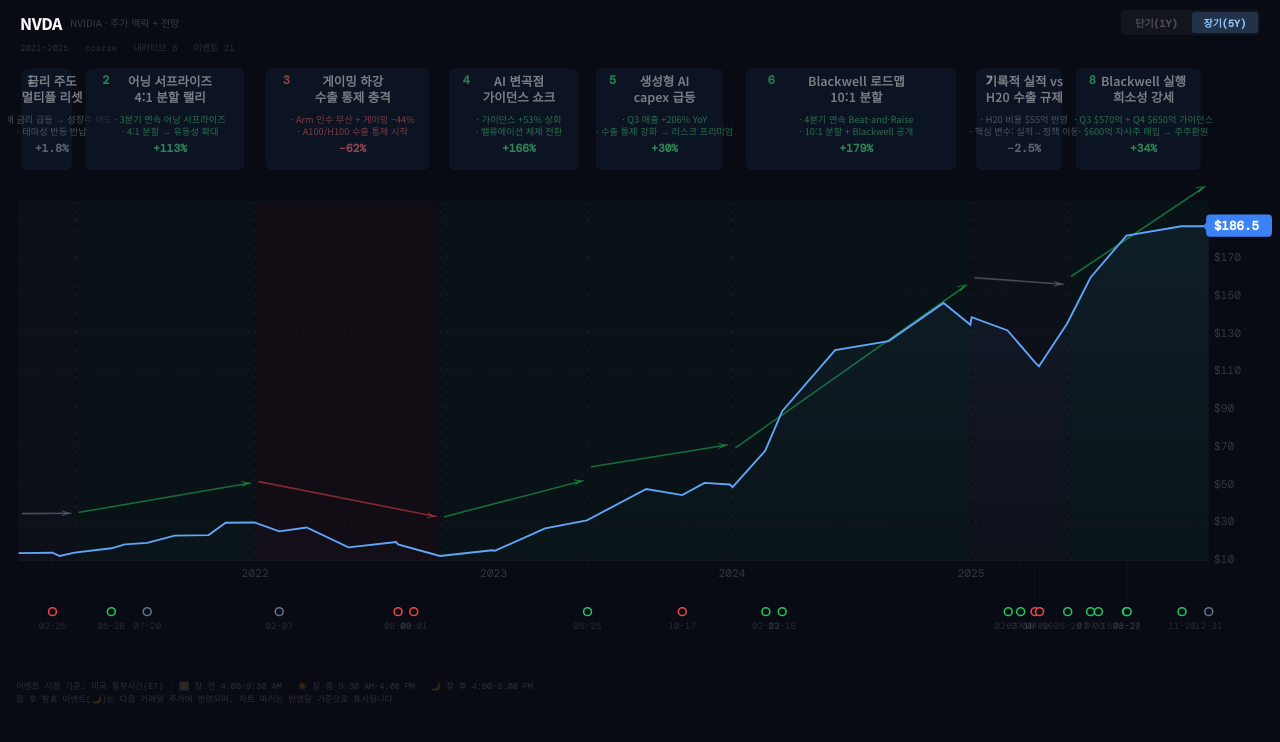
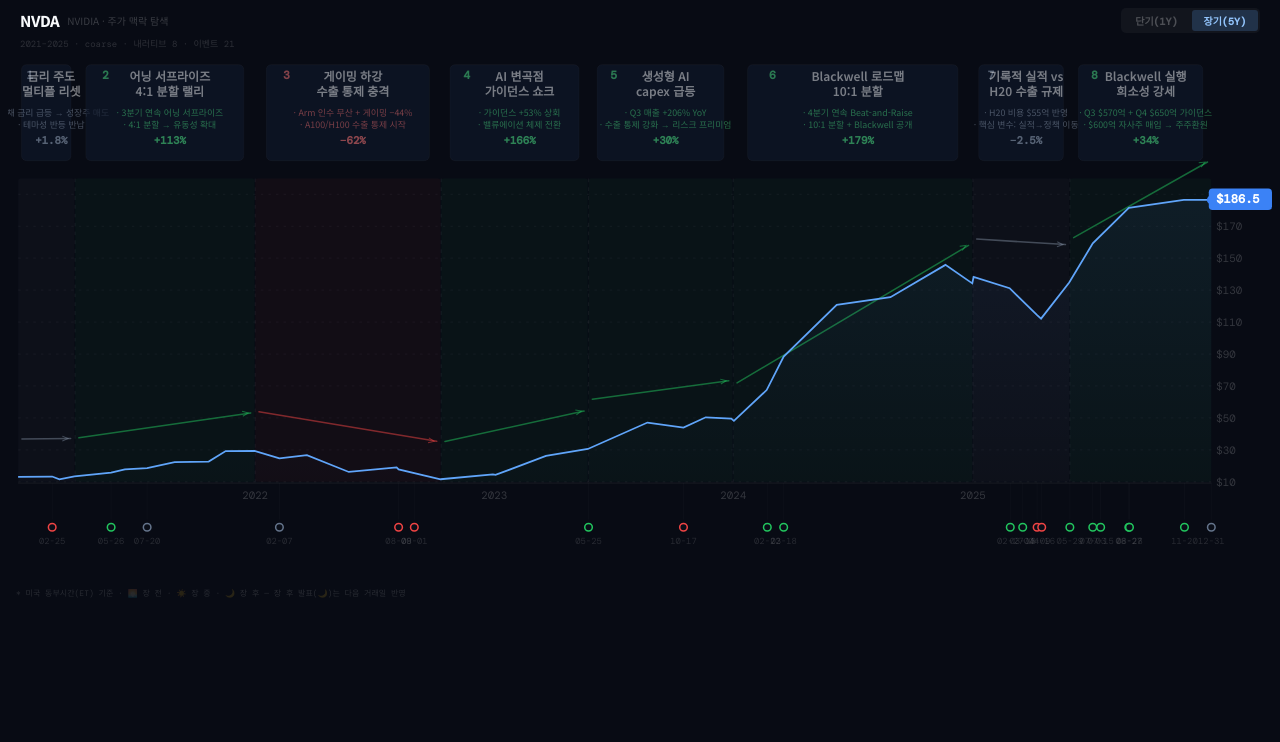
Before and after one commit to SeanJunggg/nvda-viewer, a React (Vite) app: page / in a window 1280 px wide. Shown: the top 742 px of the page. Built offline with nearby package versions, Linux system fonts and the light colour scheme.

Commit message:
update: nvda-combined v2

```diff
--- a/App.jsx
+++ b/App.jsx
@@ -145,8 +145,8 @@
 // ══════════════════════════════════════════
 function ChartSVG({ priceData, narratives, events, activeN, activeE, onN, onE, xLabels, chartWidth }) {
   const CW = chartWidth;
-  const CH = 470;
-  const PAD = { t: 110, r: 48, b: 88, l: 8 };
+  const CH = 420;
+  const PAD = { t: 100, r: 48, b: 80, l: 8 };
   const plotW = CW - PAD.l - PAD.r;
   const plotH = CH - PAD.t - PAD.b;
 
@@ -169,7 +169,7 @@
   const yStep = maxPrice - minPrice > 200 ? 50 : maxPrice - minPrice > 100 ? 20 : 10;
   for (let p = minPrice; p <= maxPrice; p += yStep) yTicks.push(p);
 
-  const eventDotY = PAD.t + plotH + 40;
+  const eventDotY = PAD.t + plotH + 36;
 
   return (
     <svg viewBox={`0 0 ${CW} ${CH}`} style={{ width: "100%", height: "auto", display: "block" }}>
@@ -446,9 +446,9 @@
       <style>{`*{box-sizing:border-box;margin:0}::-webkit-scrollbar{width:3px}::-webkit-scrollbar-track{background:transparent}::-webkit-scrollbar-thumb{background:rgba(255,255,255,0.07);border-radius:2px}`}</style>
 
       {/* Header */}
-      <div style={{ padding: "10px 20px 6px", display: "flex", alignItems: "center", gap: "8px", flexShrink: 0 }}>
-        <span style={{ fontSize: "16px", fontWeight: "800", color: "#f8fafc", letterSpacing: "-0.03em" }}>NVDA</span>
-        <span style={{ fontSize: "10px", color: "rgba(255,255,255,0.2)" }}>NVIDIA · 주가 맥락 + 전망</span>
+      <div style={{ padding: "8px 20px 4px", display: "flex", alignItems: "center", gap: "8px", flexShrink: 0 }}>
+        <span style={{ fontSize: "15px", fontWeight: "800", color: "#f8fafc", letterSpacing: "-0.03em" }}>NVDA</span>
+        <span style={{ fontSize: "10px", color: "rgba(255,255,255,0.2)" }}>NVIDIA · 주가 맥락 탐색</span>
         <div style={{ marginLeft: "auto", display: "flex", gap: "2px", background: "rgba(255,255,255,0.04)", borderRadius: "5px", padding: "2px" }}>
           {[{ key: "1Y", label: "단기(1Y)" }, { key: "5Y", label: "장기(5Y)" }].map((v) => (
             <button key={v.key} onClick={() => switchView(v.key)} style={{ padding: "3px 12px", border: "none", borderRadius: "3px", cursor: "pointer", fontSize: "10px", fontWeight: "600", fontFamily: "'DM Mono',monospace", background: view === v.key ? "rgba(96,165,250,0.2)" : "transparent", color: view === v.key ? "#93c5fd" : "rgba(255,255,255,0.25)", transition: "all 0.2s" }}>{v.label}</button>
@@ -465,22 +465,20 @@
         <div style={{ flex: 1, minWidth: 0, display: "flex", flexDirection: "column", overflow: "hidden" }}>
           {/* Chart */}
           <div style={{ padding: "0 8px", flexShrink: 0 }}>
-            <ChartSVG priceData={priceData} narratives={narratives} events={filteredEvents} activeN={activeN} activeE={activeE} onN={handleNarr} onE={handleEvent} xLabels={xLabels} chartWidth={showPanel ? 660 : 960} />
+            <ChartSVG priceData={priceData} narratives={narratives} events={filteredEvents} activeN={activeN} activeE={activeE} onN={handleNarr} onE={handleEvent} xLabels={xLabels} chartWidth={showPanel ? 720 : 1000} />
           </div>
 
           {/* Timing disclaimer */}
-          <div style={{ padding: "6px 16px 10px", flexShrink: 0 }}>
-            <div style={{ fontSize: "8.5px", color: "rgba(255,255,255,0.15)", fontFamily: "'DM Mono',monospace", lineHeight: "1.5" }}>
-              이벤트 시점 기준: 미국 동부시간(ET) · 🌅 장 전 4:00–9:30 AM · ☀️ 장 중 9:30 AM–4:00 PM · 🌙 장 후 4:00–8:00 PM
-              <br />
-              장 후 발표 이벤트(🌙)는 다음 거래일 주가에 반영되며, 차트 마커는 반영일 기준으로 표시됩니다.
+          <div style={{ padding: "4px 16px 8px", flexShrink: 0 }}>
+            <div style={{ fontSize: "8px", color: "rgba(255,255,255,0.13)", fontFamily: "'DM Mono',monospace", lineHeight: "1.5" }}>
+              * 미국 동부시간(ET) 기준 · 🌅 장 전 · ☀️ 장 중 · 🌙 장 후 — 장 후 발표(🌙)는 다음 거래일 반영
             </div>
           </div>
         </div>
 
         {/* Narrative detail panel */}
         {showPanel && (
-          <div style={{ width: "320px", flexShrink: 0 }}>
+          <div style={{ width: "360px", flexShrink: 0 }}>
             <DetailPanel narr={activeNarr} allEvents={filteredEvents} activeE={activeE} onE={handleEvent} onClose={() => setActiveN(null)} />
           </div>
         )}
```
